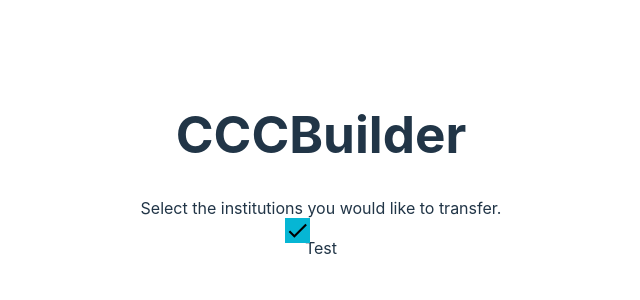
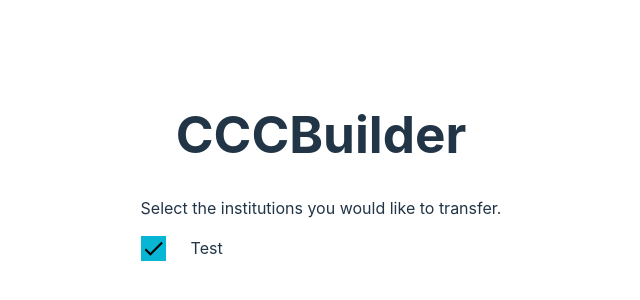
Before and after one commit to michaelrgarcia/ccc-builder, a React (Vite) app: page / in a window 1280 px wide. Shown: the part 234-534 px from the top of the page, without its empty margins (319-959 px from the left). Built offline with nearby package versions, Linux system fonts and the light colour scheme.

Commit message:
Space Checkbox and label

```diff
--- a/src/styles/Checkbox.css
+++ b/src/styles/Checkbox.css
@@ -1,7 +1,9 @@
 .checkbox-container {
+  display: flex;
   position: relative;
-  padding: 20px;
   cursor: pointer;
+
+  padding-left: 50px;
 
   user-select: none;
 }
```
